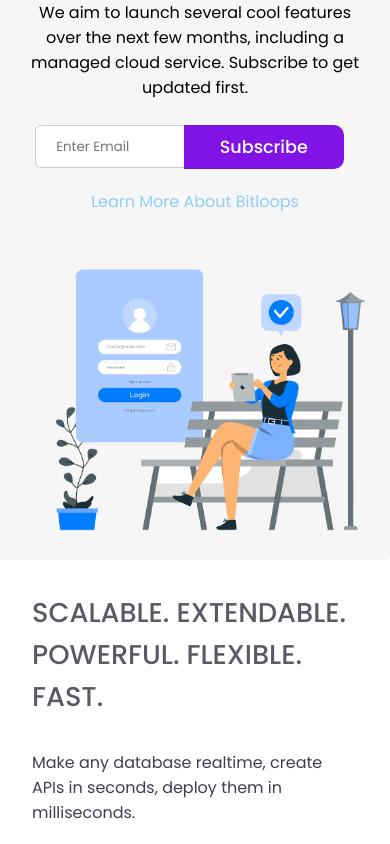
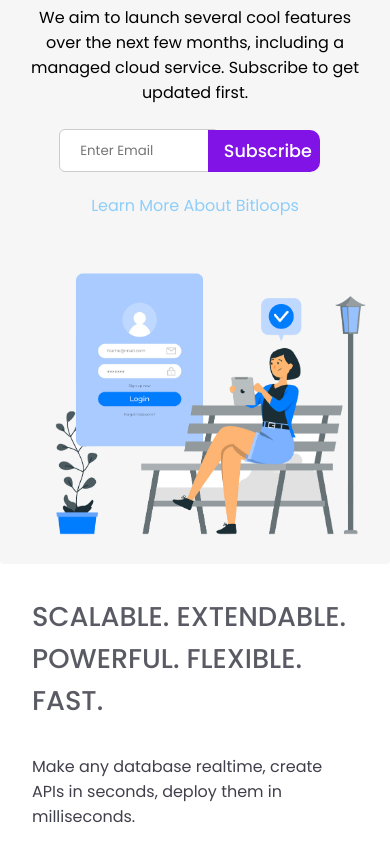
Before and after one commit to soohaib01/bitloop, a Next.js app: page /LandingOne in a window 390 px wide. Shown: the part 1480-2324 px from the top of the page. Built offline with nearby package versions, Linux system fonts and the light colour scheme.

Commit message:
Mobile Logos Updated

```diff
--- a/styles/Community/Join.module.css
+++ b/styles/Community/Join.module.css
@@ -59,6 +59,9 @@
         margin: 40px auto;
         margin-left: 20px;
     }
+    .BtnOne{
+        display: none;
+    }
     .One{
         width: 20%;
         text-align: left;
--- a/styles/Footer.module.css
+++ b/styles/Footer.module.css
@@ -1,3 +1,8 @@
+.footermains{
+    margin-top: 4rem !important;
+}
+
+
 .footerboxwrap {
     max-width: 1280px;
     margin: 0 auto;
@@ -14,10 +19,6 @@
     max-width: 25%;
     width: 25%;
     }
-
-
-
-
     .wrapright {
     width: 100%;
     max-width: 60%;
@@ -110,7 +111,7 @@
             flex-direction: row !important;
         }
         .footermains{
-            max-width: 360px !important;
+            /* max-width: 360px !important; */
             margin: 0 auto !important;
         }
         .fooline{
--- a/styles/Landing/Second.module.css
+++ b/styles/Landing/Second.module.css
@@ -96,6 +96,21 @@ background: #f6f6f6;
     max-width: 100%;
     margin-top: 5rem;
   }
+  /* Email BOx Button Width */
+  .EmailBtn {
+    background-color: #8113e7;
+    font-family: "Poppins", sans-serif;
+    color: white;
+    top: 2px;
+    font-size: 1.1rem;
+    border-radius: 0 10px 10px 0px;
+    border: none;
+    padding: 8px 16px;
+    font-weight: 500 !important;
+    width: 7rem;
+    position: relative;
+    right: 10px;
+  }
   .Top{
     font-weight: 600;
     opacity: .90;
--- a/styles/Mobilenav.module.css
+++ b/styles/Mobilenav.module.css
@@ -67,8 +67,8 @@
     /* margin: 20px; */
   }
   .Logo {
-    width: 140px;
-    height: 50px;
+    width: 60%;
+    height: 55px;
     display: block;
   }
 }
```
